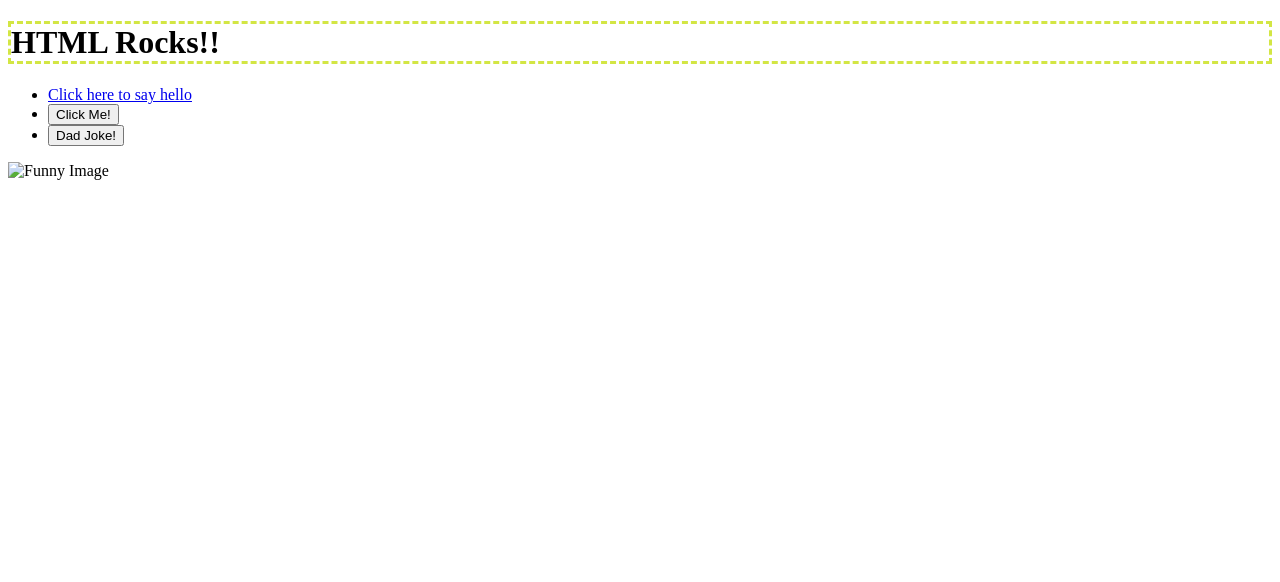
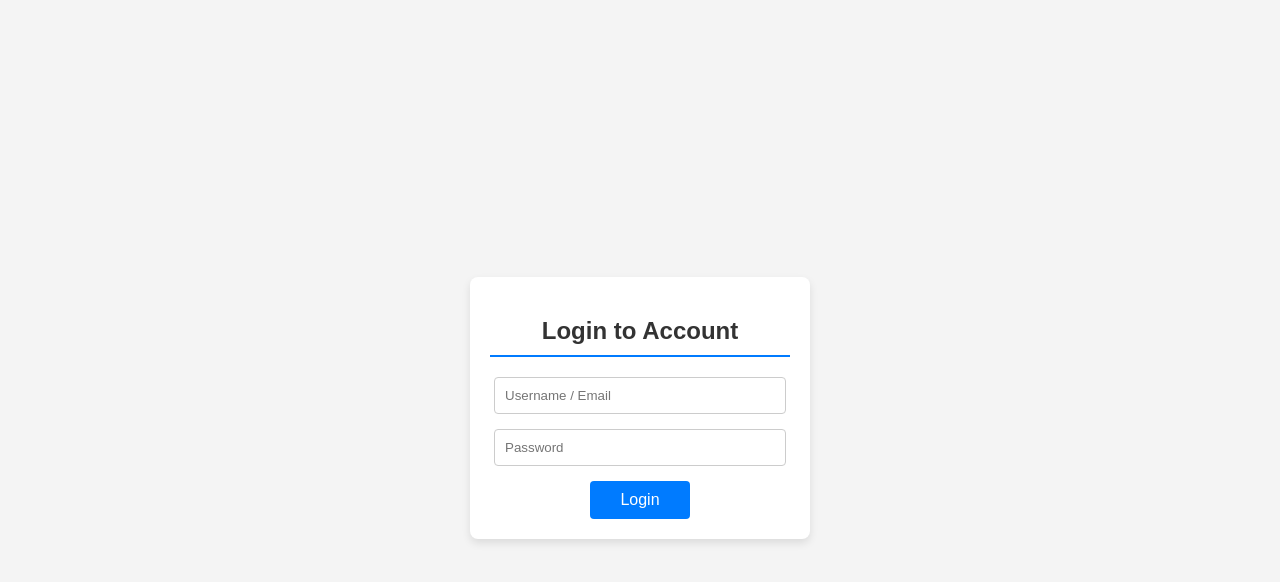
Before and after one commit to ashleyfeiling/09.03-Lab---JavaScript-Part-2, a website: page index.html in a window 1280 px wide. Drawn offline with Linux system fonts and the light colour scheme; files that its build step writes are made by us from their sources.

Commit message:
Lab Complete

```diff
--- a/index.html
+++ b/index.html
@@ -3,23 +3,24 @@
 
 <head>
   <meta charset="utf-8">
-  <title>CS208 - Starter Code (UPDATE ME)!</title>
+  <title>Login and Password Check</title>
   <meta name="description" content="">
   <meta name="viewport" content="width=device-width, initial-scale=1">
   <link rel="stylesheet" href="style.css">
+
 </head>
 
 <body>
-  <h1>HTML Rocks!!</h1>
-  <ul>
-  <li><a href="/hello">Click here to say hello</a></li>
-  <li><button id="hello-link">Click Me!</button></li>
-  <li><button id="joke-button">Dad Joke!</button></li>
-  <script src="script.js"></script>
-  </ul>
-  <img src="funny.png" alt="Funny Image" width="300" height="200">
+  <div class="login-container">
+    <h2>Login to Account</h2>
+    <form id="login-form">
+      <input type="text" placeholder="Username / Email" id="email-input" required>
+      <input type="password" placeholder="Password" id="password-input" required>
+      <button type="button" onclick="checkPasswordStrength()">Login</button>
+      <script src="script.js"></script>
+    </form>
+  </div>
 
-  <h2 id="joke-display"></h2>
 </body>
 
 </html>
```
Also changed, not shown: dist/script.js, dist/style.css, 1 other file.
